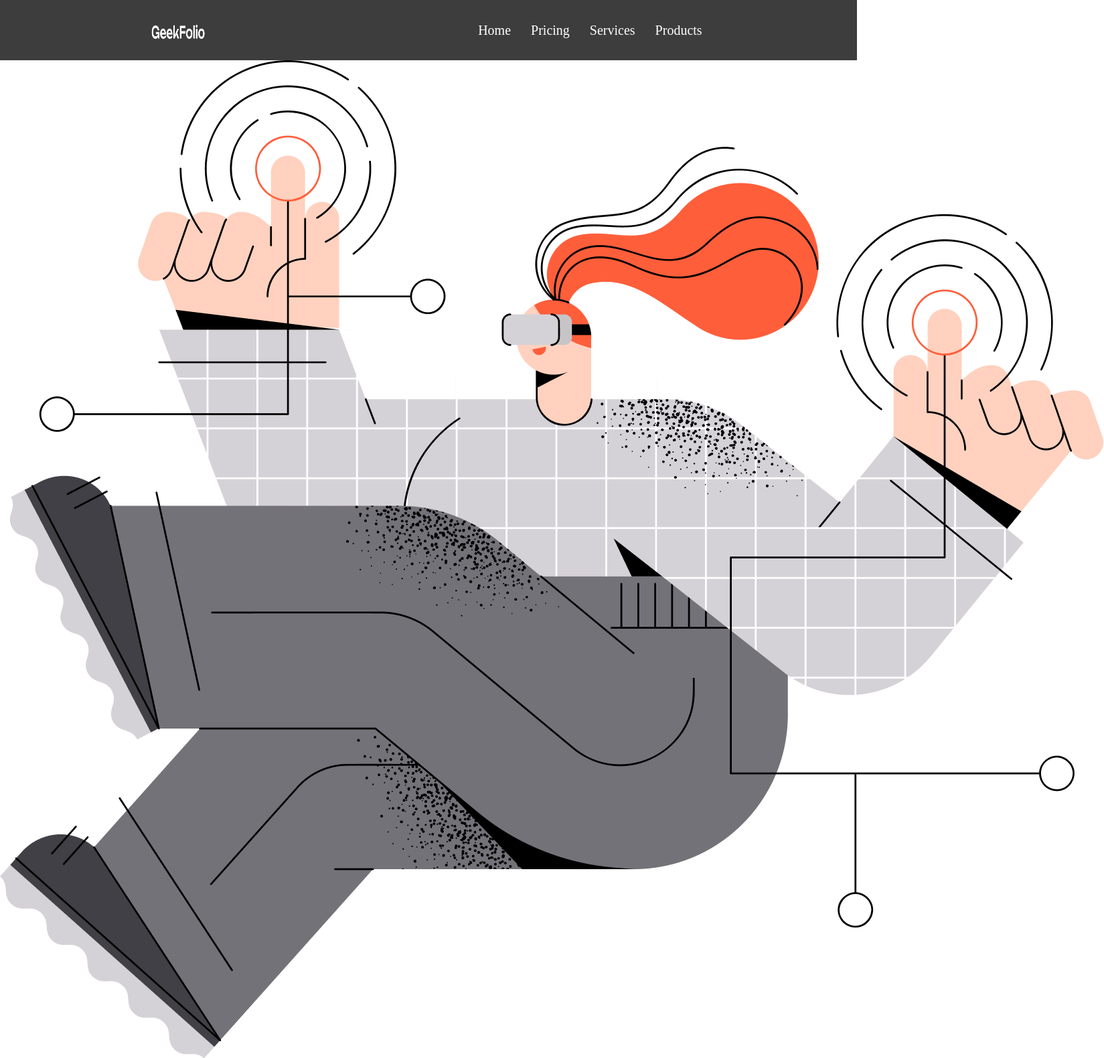
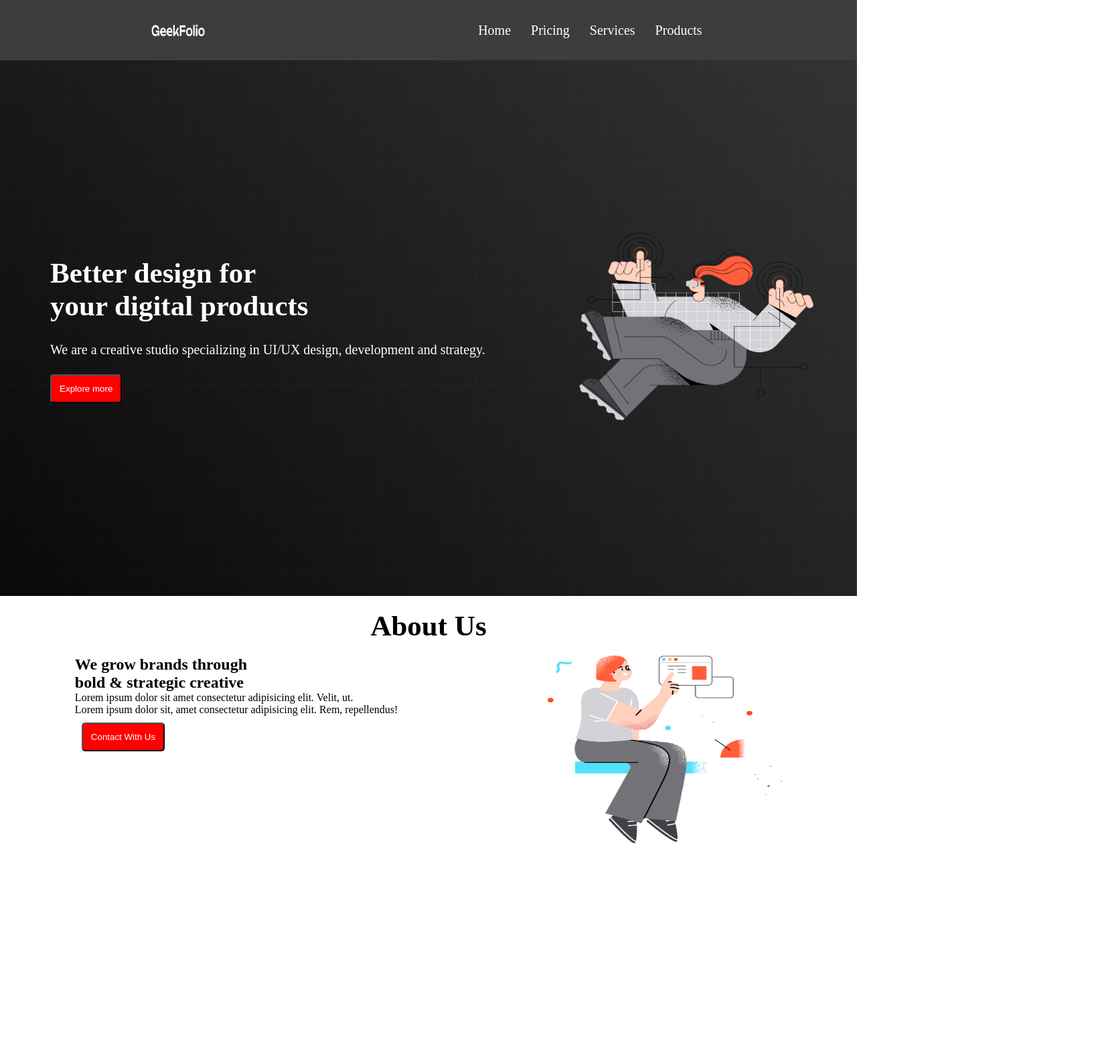
Before and after one commit to Atik203/Website-using-HTML-CSS, a plain HTML site: page index.html in a window 1280 px wide. Shown: the whole page at 67% size, 1649 px wide, since content can reach past the window. After the commit the page ends 1273 px from the top, so only its background shows below. Drawn offline with Linux system fonts and the light colour scheme.

Commit message:
add banner

```diff
--- a/index.html
+++ b/index.html
@@ -30,14 +30,36 @@
 <section>
     <div class="banner-container">
     <div class="banner-text">
-
+     <h1 class="title">Better design for <br>
+        your digital products</h1>
+        <p class="description">
+            We are a creative studio specializing in UI/UX design, development and strategy.
+        </p>
+        <button class="btn">Explore more</button>
     </div>
-
     <div class="banner-photo">
       <img src="images/banner.png" class="img">
     </div>
 </div>
 </section>
+  <section>
+    <h1 class="about-title">About Us</h1>
+    <div class="about-container">
+     <div class="about-description">
+     <h1 class="tiltle-2">
+        We grow brands through <br>
+bold & strategic creative
+     </h1>
+     <p>Lorem ipsum dolor sit amet consectetur adipisicing elit. Velit, ut.</p>
+     <p>Lorem ipsum dolor sit, amet consectetur adipisicing elit. Rem, repellendus!</p>
+     <button class="btn">Contact With Us</button>
+     </div>
+     <div class="about-photo">
+        <img class="photo" src="images/section.png" alt="">
+     </div>
+    </div>
+  </section>
+
     </main>
     <footer>
 
--- a/style.css
+++ b/style.css
@@ -15,7 +15,7 @@
 .logo-photo{
     margin-top: 15px;
     width: 80px;
-    height: 30px;
+    height: 25px;
     padding: 15px;
     align-items: center;
 }
@@ -40,3 +40,53 @@
 .items:hover{
     color:#7da38f;
 }
+.banner-container{
+    display: flex;
+    justify-content: space-around;
+    align-items: center;
+    background-image: url(images/background.png),linear-gradient(45deg,#0a0909,#333333);
+    height: 100vh;
+    color: white;
+    background-position:center ;
+    background-size:cover ;
+
+}
+.img{
+    width: 350px;
+    height: 280px;
+}
+.title{
+    font-size: 43px;
+    padding: 15px 10px;
+}
+.description{
+    font-size: 20px;
+    margin:15px 10px;
+}
+.btn{
+    margin: 10px 10px;
+    background-color: red;
+    color: white;
+    padding: 12px;
+    border-radius: 5px;
+
+}
+.about-title{
+    text-align: center;
+    font-size: 43px;
+    margin: 20px;
+}
+.about-container{
+    display: flex;
+    justify-content: space-around;
+    margin-top: 10px;
+    margin-bottom: 10px;
+
+}
+.photo{
+    width: 350px;
+    height: 280px;
+}
+.about-description{
+
+}
```
